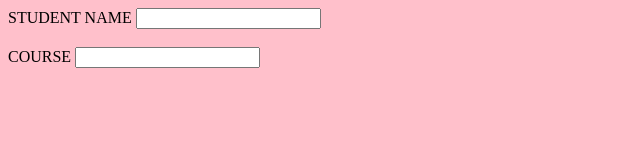
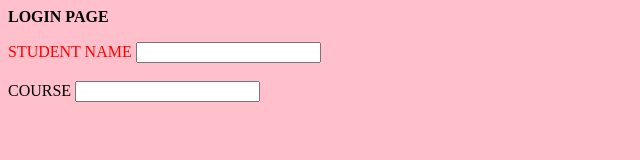
Before and after one commit to JoyalSaji2006/approach, a plain HTML site: page web.html in a window 1280 px wide. Shown: the whole page, without its empty margins (0-640 px from the left). Drawn offline with Linux system fonts and the light colour scheme.

Commit message:
Update web.html

```diff
--- a/web.html
+++ b/web.html
@@ -1,8 +1,8 @@
 <HTML>
   <HEAD>
     <TITLE>CREATE THE TEXT BOX</TITLE>
-    <BODY bgcolor="pink">
-      <FORM>STUDENT NAME
+    <BODY bgcolor="pink"> <P><STRONG>LOGIN PAGE</STRONG></P>
+      <FORM><FONT COLOR="RED">STUDENT NAME</FONT>
         <INPUT TYPE="TEXT" NAME="NAME" SIZE="20">
           <BR></BR>
           COURSE
```
